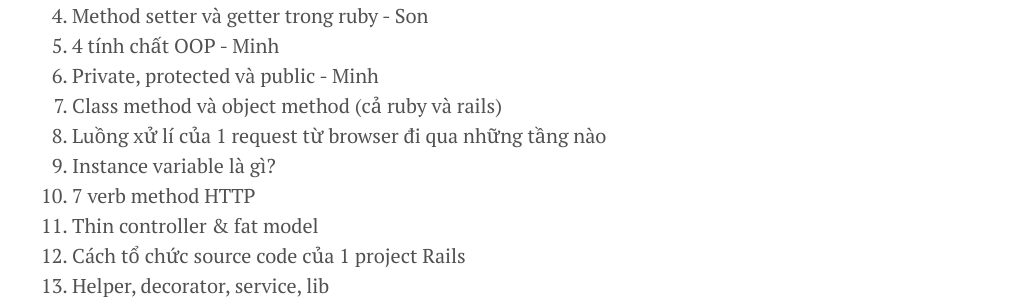
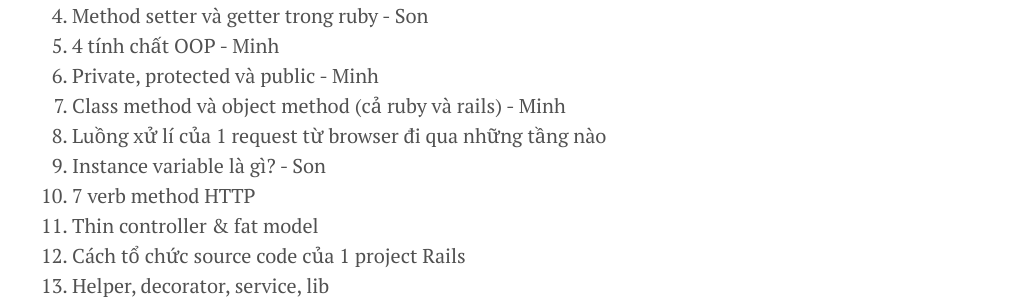
Before and after one commit to tuanminh20/til, a Jekyll site: the page built from todo.md, in a window 1280 px wide. Shown: the part 221-520 px from the top of the page, without its empty margins (248-1276 px from the left). Built offline with Jekyll 4.4.1, drawn with Linux system fonts in a browser that asks for light colours; our own code applies the rules of GitHub Pages for plain Markdown files.

Commit message:
update todo

```diff
--- a/todo.md
+++ b/todo.md
@@ -4,9 +4,9 @@
 4. Method setter và getter trong ruby - Son
 5. 4 tính chất OOP - Minh
 6. Private, protected và public - Minh
-7. Class method và object method (cả ruby và rails)
+7. Class method và object method (cả ruby và rails) - Minh
 8. Luồng xử lí của 1 request từ browser đi qua những tầng nào
-9. Instance variable là gì?
+9. Instance variable là gì? - Son
 10. 7 verb method HTTP
 11. Thin controller & fat model
 12. Cách tổ chức source code của 1 project Rails
```
